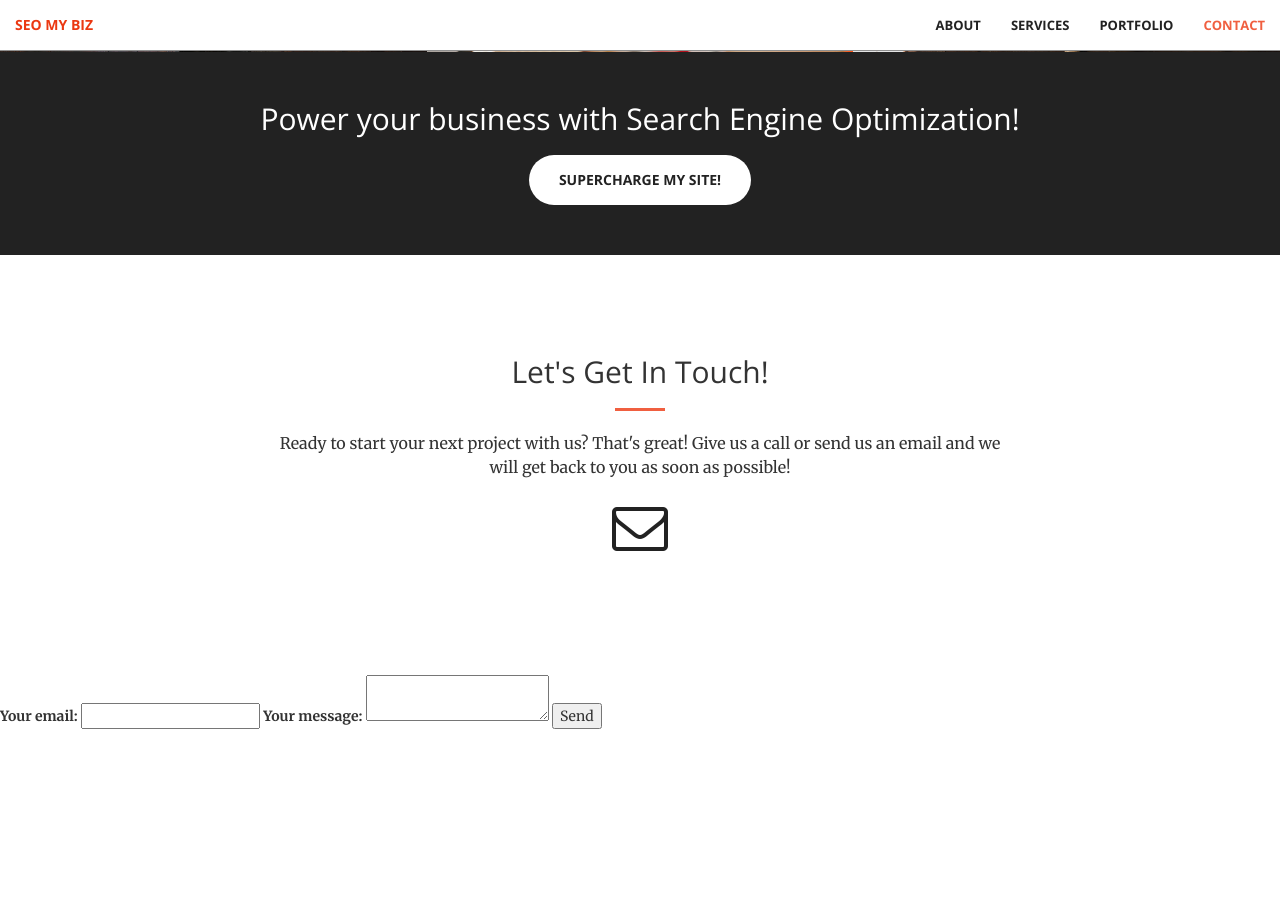
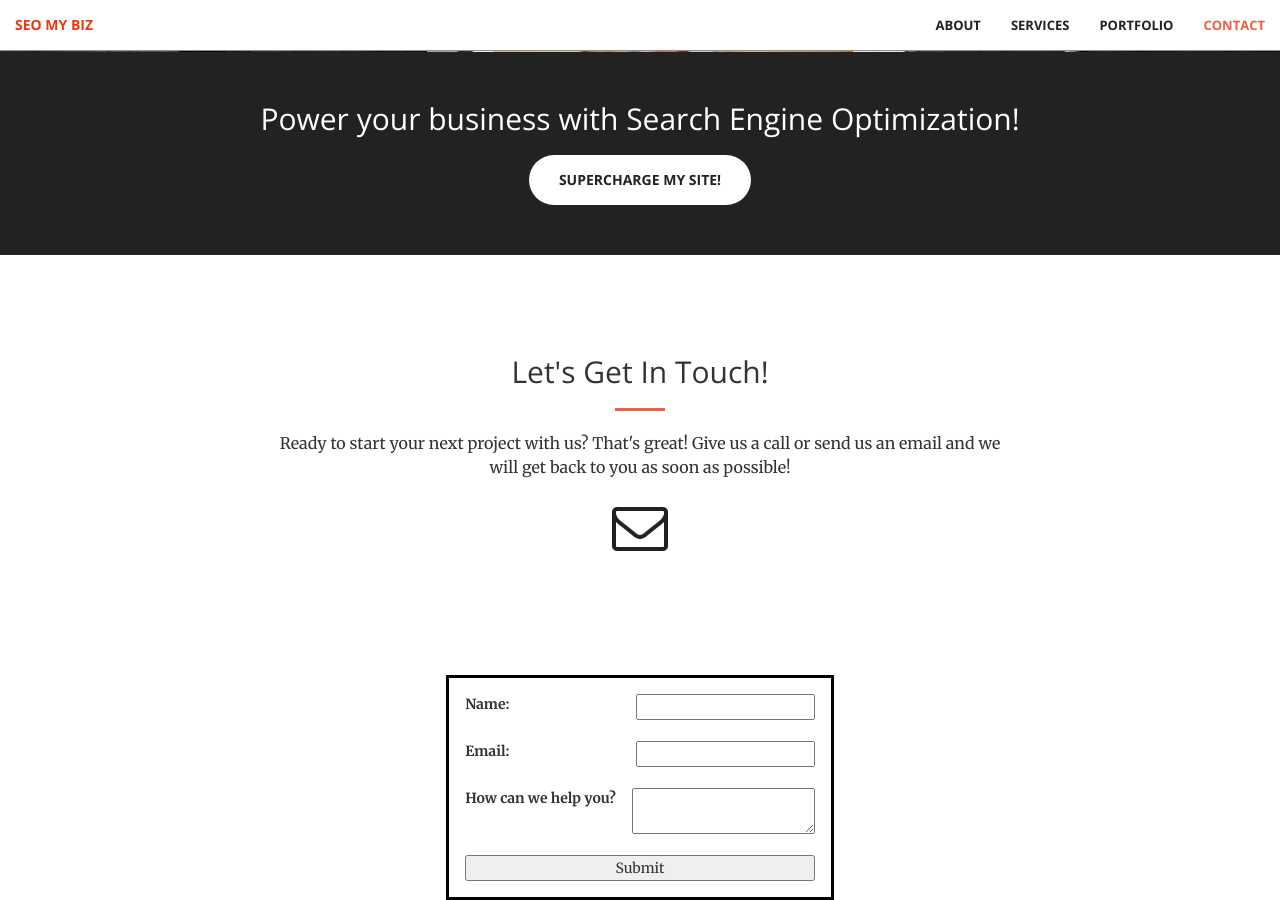
Before and after one commit to RustisaurusRex/website, a Jekyll site: the page built from index.html, in a window 1280 px wide and 900 px high, scrolled down 2230 px. Built offline with Jekyll 4.4.1, drawn with Linux system fonts in a browser that asks for light colours; before the commit the page ends 2964 px from its top, so only the background shows below that.

Commit message:
Add form flex
Added Name field, border, and Flex to form.

```diff
--- a/_includes/form.html
+++ b/_includes/form.html
@@ -3,16 +3,22 @@
   action="https://formspree.io/f/xovajyyy"
   method="POST"
 >
-  <label>
-    Your email:
+<div class="innerform">
+  <label class="formlabel">
+    Name:
+    <input type="name" name="name">
+  </label>
+  <label class="formlabel">
+    Email:
     <input type="email" name="email">
   </label>
-  <label>
-    Your message:
+  <label class="formlabel">
+    How can we help you?
     <textarea name="message"></textarea>
   </label>
   <!-- your other form fields go here -->
-  <button type="submit">Send</button>
+  <button type="submit">Submit</button>
+</div>
 </form>
 <!-- Read the Formbutton docs at formspree.io/formbutton/docs. See more examples at codepen.io/formspree -->
 <script src="https://formspree.io/js/formbutton-v1.min.js" defer></script>
@@ -26,6 +32,13 @@
     action: "https://formspree.io/f/xovajyyy",
     title: "How can we help?",
     fields: [
+    {
+        type: "name",
+        label: "Name:",
+        name: "name",
+        required: true,
+        placeholder: "John Smith"
+      },
       {
         type: "email",
         label: "Email:",
--- a/css/main.scss
+++ b/css/main.scss
@@ -42,3 +42,25 @@ $theme-dark: #222;
         "mixins",
         "base"
 ;
+
+//form styles
+form {
+        display: flex;
+        justify-content: center;
+        font-family: inherit;
+}
+.innerform {
+        display: flex;
+        flex-direction: column;
+        min-width: 300px;
+        border: black;
+        border-style: solid;
+        padding: 16px;
+        gap: 16px;
+}
+.formlabel {
+        display: flex;
+        justify-content: space-between;
+        gap: 16px;
+}
+//end form styles
```
